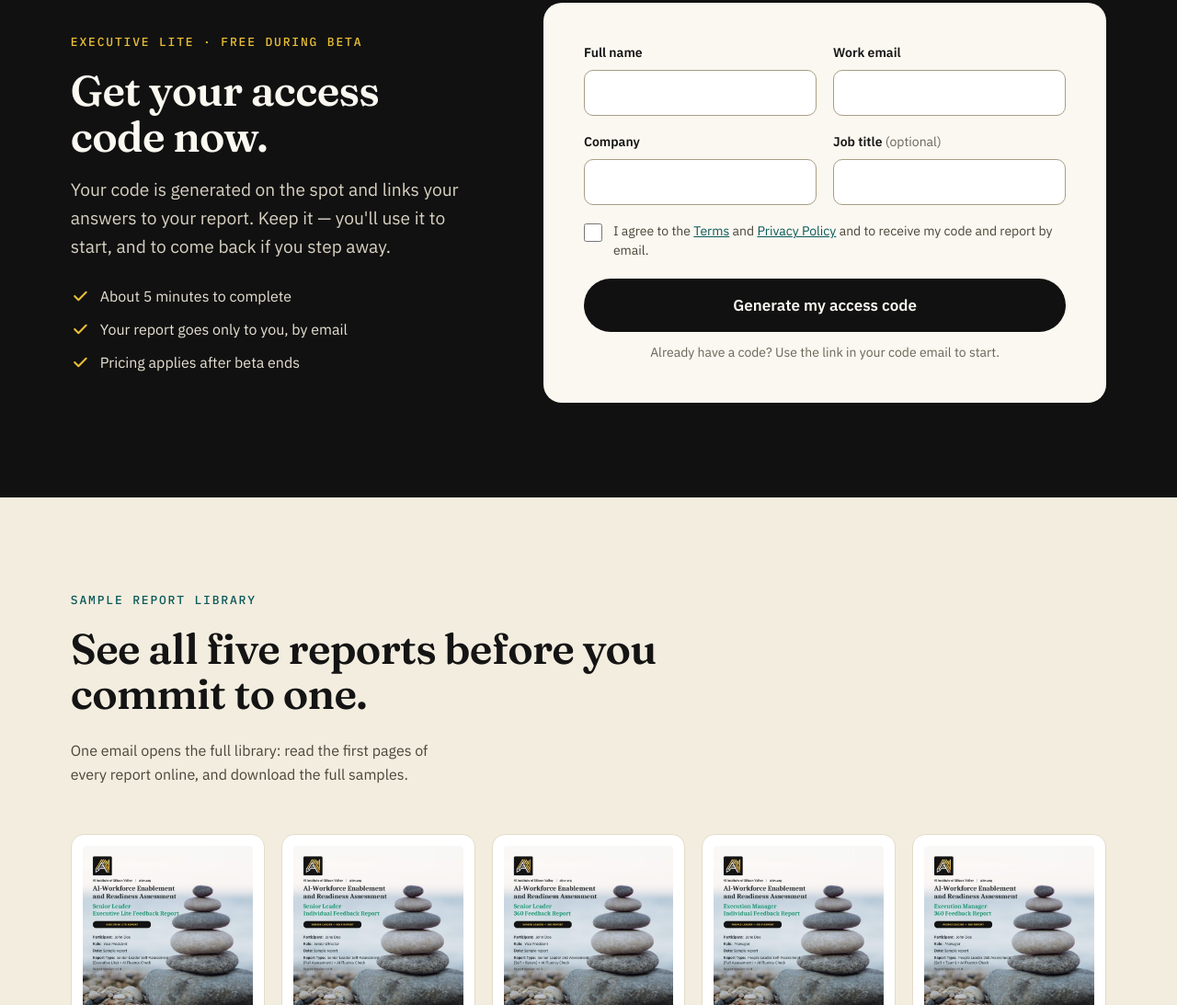
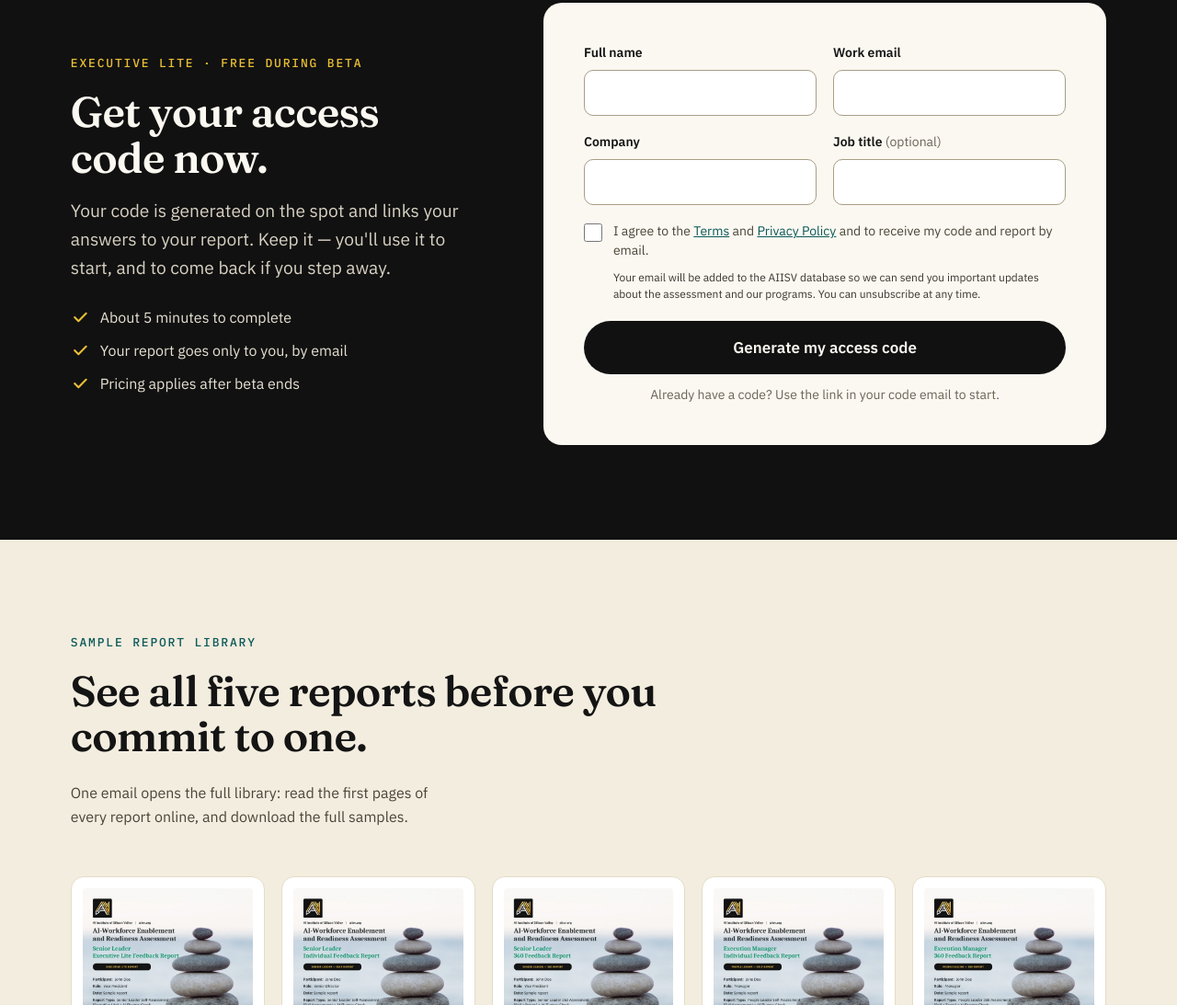
Before and after one commit to kkauf123/assessment-aiisv, a plain HTML site: page index.html in a window 1280 px wide. Shown: the part 3218-4311 px from the top of the page at 92% size. Drawn offline with Linux system fonts and the light colour scheme.

Commit message:
Code form: add fine-print notice that emails join the AIISV database for updates
Co-Authored-By: Claude Opus 5.5 <noreply@anthropic.com>
Claude-Session: https://claude.ai/code/session_01361h6qi8FZ6pLLB4r2Vdw1

```diff
--- a/assets/styles.css
+++ b/assets/styles.css
@@ -200,3 +200,5 @@ section{padding-block:clamp(64px,8vw,112px)}
 .panel .eyebrow{color:var(--teal)}
 @media (max-width:1000px){.gate .consent{order:4}.gate .btn{order:5}.gate .ts{order:6}}
 @media (max-width:480px){.brand span{display:none}.nav .btn{white-space:nowrap}}
+
+.finep{margin:10px 0 0 32px;font-size:12px;line-height:1.5;color:var(--muted-2)}
--- a/index.html
+++ b/index.html
@@ -132,6 +132,7 @@
         </div>
         <label class="hp" aria-hidden="true">Website<input name="website" type="text" tabindex="-1" autocomplete="off"></label>
         <label class="consent"><input type="checkbox" name="consent" required><span>I agree to the <a href="/terms/">Terms</a> and <a href="/privacy/">Privacy Policy</a> and to receive my code and report by email.</span></label>
+        <p class="finep">Your email will be added to the AIISV database so we can send you important updates about the assessment and our programs. You can unsubscribe at any time.</p>
         <div class="ts" id="ts-code"></div>
         <div class="form-actions">
           <button class="btn btn-dark btn-lg" type="submit">Generate my access code</button>
```
